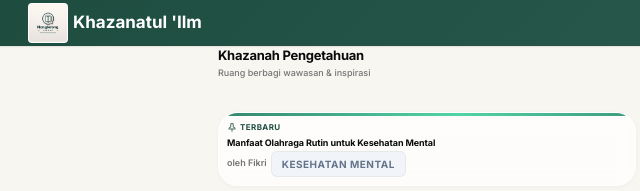
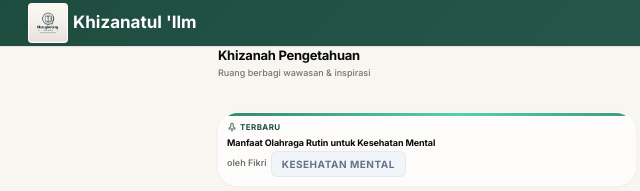
Before and after one commit to xiherzizi-byte/NS, a website: page index.html in a window 1280 px wide. Shown: the top 191 px of the page, 0-640 px from the left. Drawn offline with nearby package versions, Linux system fonts and the light colour scheme; no server answers.

Commit message:
Rename Khazanatul 'Ilm to Khizanatul 'Ilm and Khazanah to Khizanah

```diff
--- a/index.html
+++ b/index.html
@@ -5,11 +5,11 @@
     <meta charset="UTF-8">
     <meta name="viewport" content="width=device-width, initial-scale=1.0">
     <meta name="description"
-        content="Khazanatul 'Ilm - Platform untuk berbagi pengetahuan, kajian, dan wawasan yang bermakna.">
-    <meta name="keywords" content="khazanatul ilm, khazanah ilmu, berbagi pengetahuan, kajian, ulasan, wawasan">
+        content="Khizanatul 'Ilm - Platform untuk berbagi pengetahuan, kajian, dan wawasan yang bermakna.">
+    <meta name="keywords" content="khizanatul ilm, khizanah ilmu, berbagi pengetahuan, kajian, ulasan, wawasan">
     <meta name="theme-color" content="#1e4d40">
 
-    <title>Khazanatul 'Ilm - Platform Pengetahuan</title>
+    <title>Khizanatul 'Ilm - Platform Pengetahuan</title>
 
     <!-- Favicon -->
     <link rel="icon" type="image/png" href="ns-logo.png">
@@ -38,7 +38,7 @@
         <div class="header-content">
             <div class="logo-container">
                 <img src="ns-logo.png" alt="Nongkrong SEHAT Logo" class="ns-logo-img">
-                <span class="app-name">Khazanatul 'Ilm</span>
+                <span class="app-name">Khizanatul 'Ilm</span>
             </div>
             <button class="btn-login" id="btnLogin" aria-label="Login">
                 <svg width="24" height="24" viewBox="0 0 24 24" fill="none" stroke="currentColor" stroke-width="2"
@@ -56,7 +56,7 @@
         <section class="page active" id="pageMateri" role="region" aria-label="Halaman Pengetahuan">
             <div class="container">
                 <div class="page-header">
-                    <h2 class="page-title">Khazanah Pengetahuan</h2>
+                    <h2 class="page-title">Khizanah Pengetahuan</h2>
                     <p class="page-subtitle">Ruang berbagi wawasan & inspirasi</p>
                 </div>
 
```
